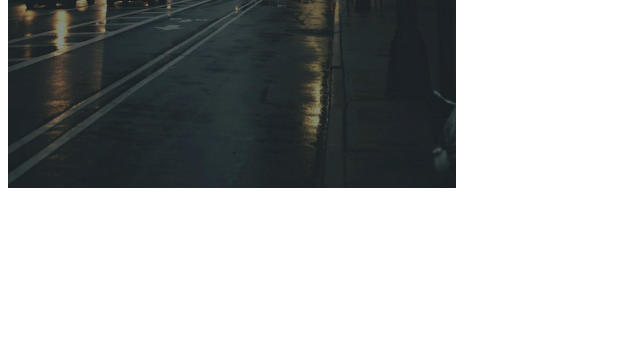
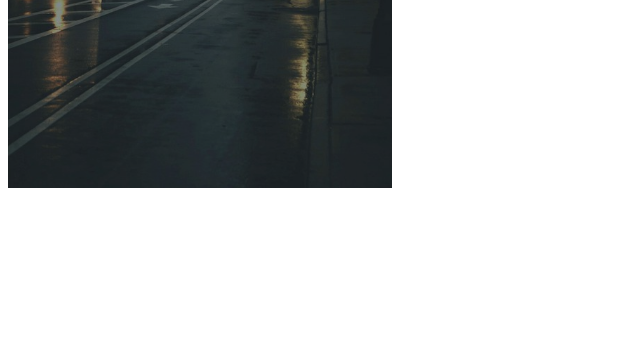
Before and after one commit to Ty213/hex-clock, a plain HTML site: page index.html in a window 1280 px wide. Shown: the part 460-800 px from the top of the page, without its empty margins (0-640 px from the left). Drawn offline with nearby package versions, Linux system fonts and the light colour scheme.

Commit message:
changed width

```diff
--- a/index.css
+++ b/index.css
@@ -8,7 +8,7 @@ body {
 	position: relative;
 	background color: #324kfs;
 	height: 80vh;
-	width: 35vw;
+	width: 30vw;
 }
 .img__overlay {
 	z-index: -10;
@@ -16,7 +16,7 @@ body {
 	top: 0;
 	left: 0;
 	height: 80vh;
-	width: 35vw;
+	width: 30vw;
 }
 .clock__text {
 	z-index: 30;
```
